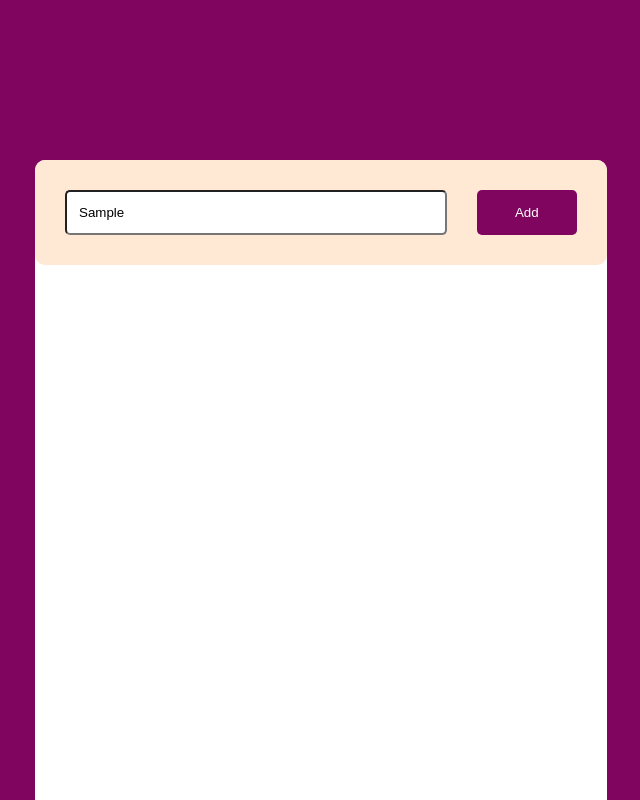
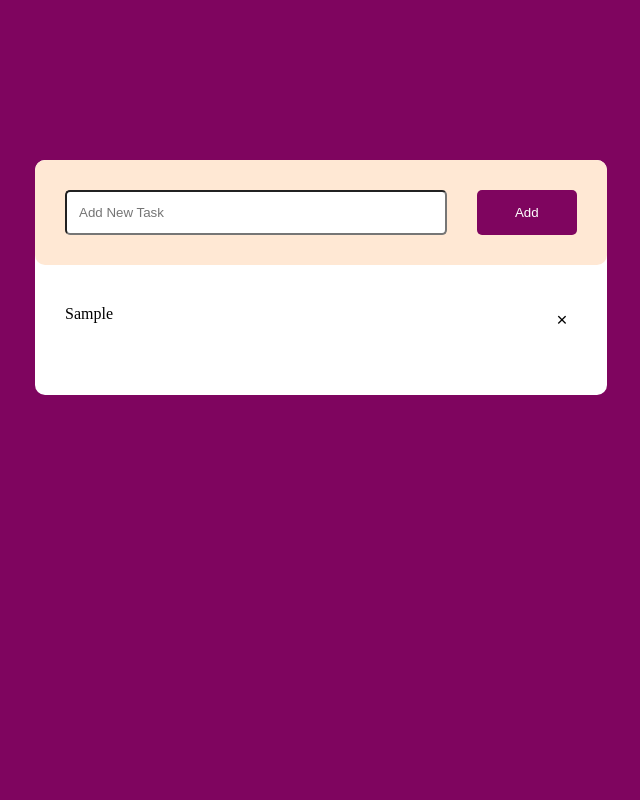
Before and after one commit to owen-chin/to-do-list, a plain HTML site: page index.html in a window 1280 px wide. Both pictures are taken after typing "Sample" into the empty fields and a click on the button "Add". Shown: the top 800 px of the page, without its empty margins (319-959 px from the left). Drawn offline with Linux system fonts and the light colour scheme.

Commit message:
saveData, checked tasks, remove button

```diff
--- a/index.css
+++ b/index.css
@@ -57,6 +57,37 @@ body {
 #list {
     width: 100%;
     padding: 30px;
-    height: 1000px;
+    /* height: 1000px; */
     border-radius: 10px;
+    margin: 0px;
+    list-style-type: none;
 }
+
+.removeButton {
+    border: 0px;
+    background-color: white;
+}
+
+ul li.checked {
+    text-decoration: line-through;
+}
+
+ul li button {
+    font-size: 14pt;
+    width: 30px;
+    height: 30px;
+    border-radius: 5px;
+}
+
+ul li button:hover {
+    background-color: #edeef0;
+}
+
+ul li {
+    display: flex;
+    width: 100%;
+    justify-content: space-between;
+    margin-top: 10px;
+    font-size: 12pt;
+    font-weight: 500;
+}
--- a/index.html
+++ b/index.html
@@ -9,10 +9,11 @@
 <body>
     <div class="container">
         <div id="task-bar">
-            <input id="input" type="text" placeholder="Add New Task" value="">
+            <input id="input" type="text" onkeypress="handleKeyPress(event)" placeholder="Add New Task" value="">
             <button id="add" onclick="addNewTask()">Add</button>
         </div>
-        <div id="list"></div>
+        <ul id="list">
+        </ul>
     </div>
     <script src="main.js"></script>
 </body>
--- a/main.js
+++ b/main.js
@@ -1,14 +1,50 @@
-
-
 const input = document.getElementById("input");
 const add = document.getElementById("add");
+const list = document.getElementById("list");
 
+function handleKeyPress(event) {
+    // if enter key is pressed
+    if (event.keyCode === 13) {
+        addNewTask()
+    };
+}
 
 function addNewTask() {
     const inputValue = input.value;
-    if (inputValue == 0) {
-        console.log("Theres nothing here");
+    if (inputValue.trim() === "") {
+        alert("Theres nothing here");
     } else {
-        console.log("there is something here");
+        console.log("there is something here", inputValue);
+        input.value = "";
+
+        const newLi = document.createElement("li");
+        newLi.textContent = inputValue;
+
+        const removeButton = document.createElement("button");
+        removeButton.textContent = "\u00D7";
+        removeButton.className = "removeButton"
+        newLi.appendChild(removeButton);
+
+        list.appendChild(newLi);
     };
+    saveData();
 }
+
+list.addEventListener("click", function(x) {
+    if (x.target.tagName === "LI") {
+        x.target.classList.toggle("checked");
+        saveData();
+    } else if (x.target.tagName === "BUTTON") {
+        x.target.parentElement.remove();
+        saveData();
+    }
+});
+
+function saveData() {
+    localStorage.setItem("data", list.innerHTML);
+}
+
+function loadData() {
+    list.innerHTML = localStorage.getItem("data");
+}
+loadData();
```
